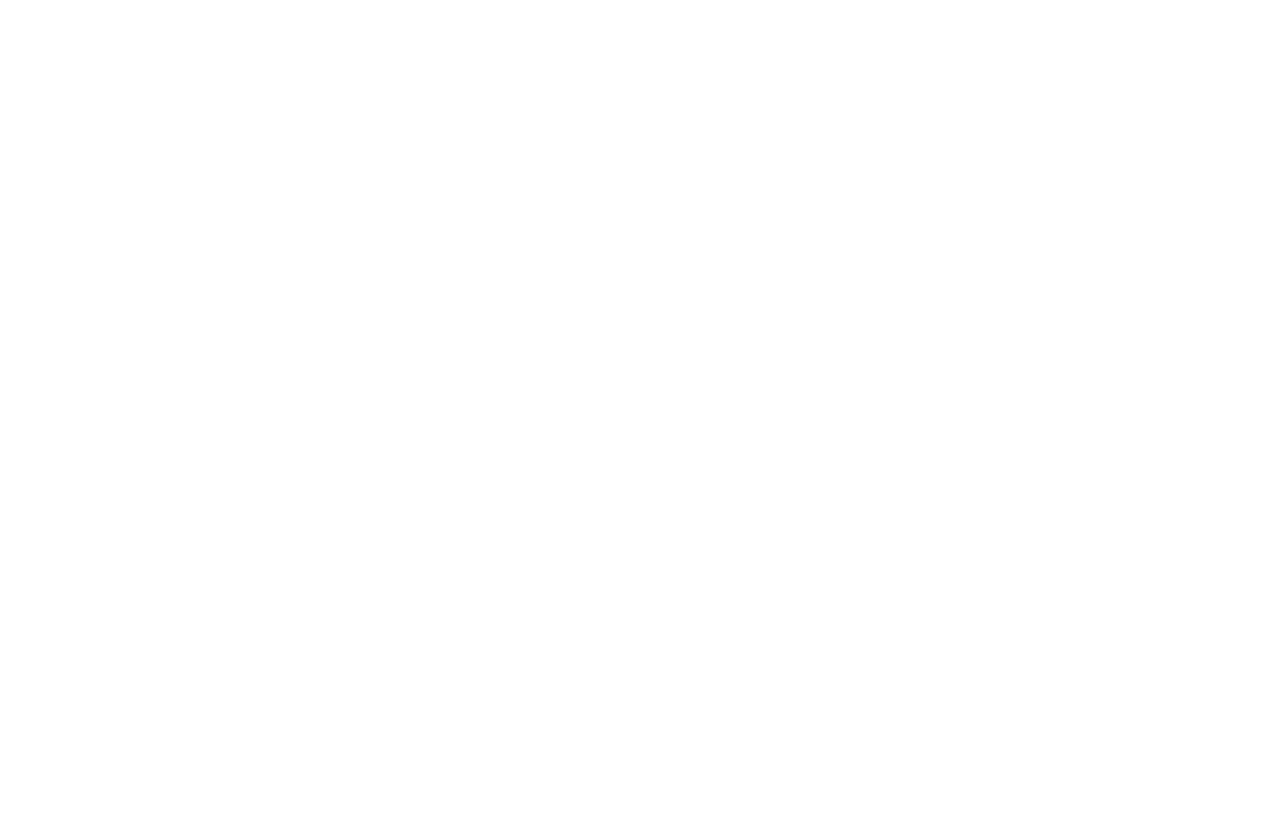
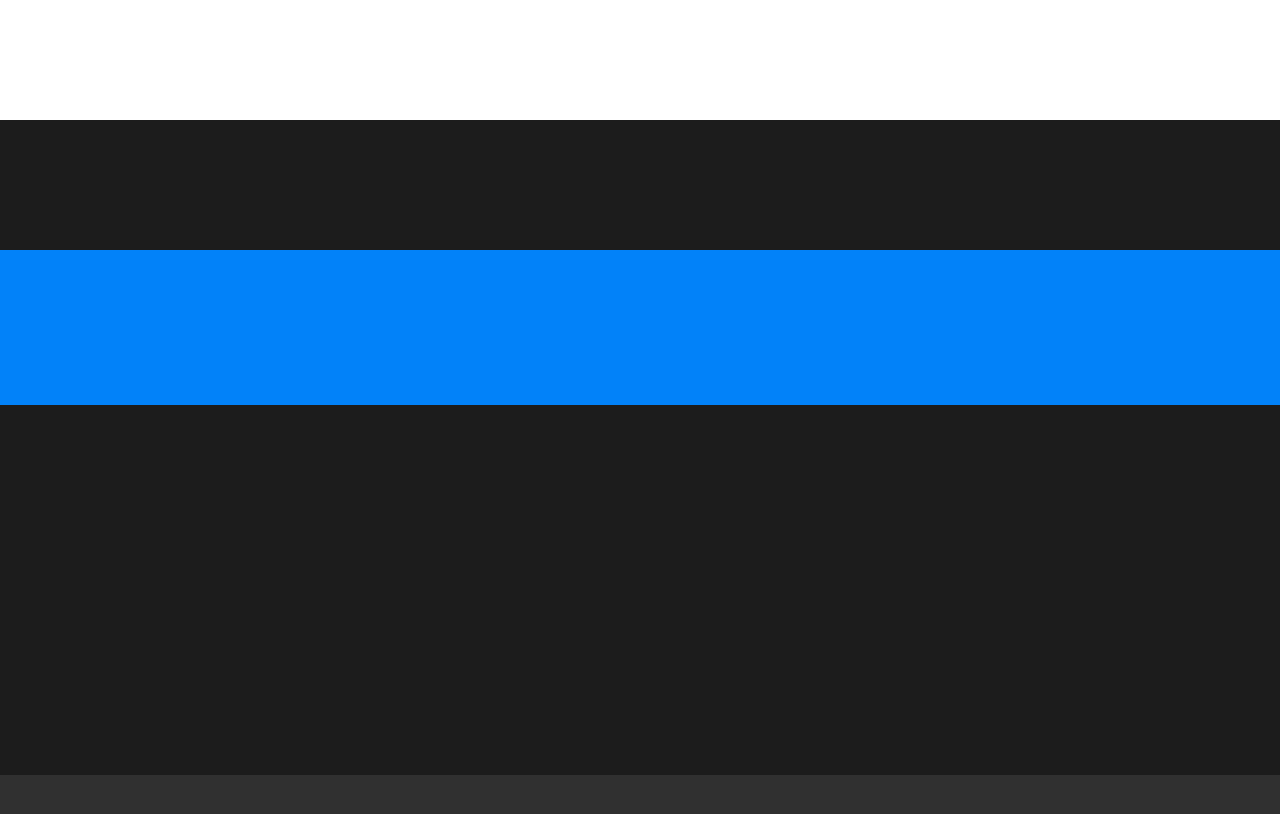
Before and after one commit to giorgiagalbullicavazzini/vite-comics, a Vue app: page / in a window 1280 px wide. Shown: the top 814 px of the page. Built offline with nearby package versions, Linux system fonts and the light colour scheme.

Commit message:
base page layout

```diff
--- a/src/App.vue
+++ b/src/App.vue
@@ -1,3 +1,28 @@
-<script></script>
+<script>
+// Import all components
+import DCFooter from './components/DCFooter.vue';
+import DCHeader from './components/DCHeader.vue';
+import DCMain from './components/DCMain.vue';
 
-<template></template>
+export default {
+  components: {
+    DCFooter,
+    DCHeader,
+    DCMain
+  }
+}
+</script>
+
+<template>
+  <!-- Header -->
+  <DCHeader></DCHeader>
+  <!-- // Header -->
+
+  <!-- Main -->
+  <DCMain></DCMain>
+  <!-- // Main -->
+
+  <!-- Footer -->
+  <DCFooter></DCFooter>
+  <!-- // Footer -->
+</template>
--- /dev/null
+++ b/src/components/DCFooter.vue
@@ -0,0 +1,22 @@
+<script>
+import FooterBottom from './FooterBottom.vue';
+import FooterTop from './FooterTop.vue';
+
+export default {
+    data() {
+        return {
+        }
+    },
+    components: {
+        FooterBottom,
+        FooterTop
+    }
+}
+</script>
+
+<template>
+    <div id="footer">
+        <FooterTop></FooterTop>
+        <FooterBottom></FooterBottom>
+    </div>
+</template>
--- /dev/null
+++ b/src/components/DCHeader.vue
@@ -0,0 +1,24 @@
+<script>
+export default {
+    data() {
+        return {
+        }
+    }
+}
+</script>
+
+<template>
+    <div id="header">
+        <div class="container"></div>
+    </div>
+</template>
+
+<style scoped>
+#header {
+    background-color: #ffffff;
+}
+
+.container {
+    height: 120px;
+}
+</style>
--- /dev/null
+++ b/src/components/DCMain.vue
@@ -0,0 +1,22 @@
+<script>
+import MainBottom from './MainBottom.vue';
+import MainTop from './MainTop.vue';
+
+export default {
+    data() {
+        return {
+        }
+    },
+    components: {
+        MainBottom,
+        MainTop
+    }
+}
+</script>
+
+<template>
+    <div id="main">
+        <MainTop></MainTop>
+        <MainBottom></MainBottom>
+    </div>
+</template>
--- /dev/null
+++ b/src/components/FooterBottom.vue
@@ -0,0 +1,24 @@
+<script>
+export default {
+    data() {
+        return {
+        }
+    }
+}
+</script>
+
+<template>
+    <div id="footer-bottom">
+        <div class="container"></div>
+    </div>
+</template>
+
+<style scoped>
+#footer-bottom {
+    background-color: #303030;
+}
+
+.container {
+    height: 110px;
+}
+</style>
--- /dev/null
+++ b/src/components/FooterTop.vue
@@ -0,0 +1,24 @@
+<script>
+export default {
+    data() {
+        return {
+        }
+    }
+}
+</script>
+
+<template>
+    <div id="footer-top">
+        <div class="container"></div>
+    </div>
+</template>
+
+<style scoped>
+#footer-top {
+    background-color: #1c1c1c;
+}
+
+.container {
+    height: 370px;
+}
+</style>
--- /dev/null
+++ b/src/components/MainBottom.vue
@@ -0,0 +1,24 @@
+<script>
+export default {
+    data() {
+        return {
+        }
+    }
+}
+</script>
+
+<template>
+    <div id="main-bottom">
+        <div class="container"></div>
+    </div>
+</template>
+
+<style scoped>
+#main-bottom {
+    background-color: #0282f9;
+}
+
+.container {
+    height: 155px;
+}
+</style>
--- /dev/null
+++ b/src/components/MainTop.vue
@@ -0,0 +1,24 @@
+<script>
+export default {
+    data() {
+        return {
+        }
+    }
+}
+</script>
+
+<template>
+    <div id="main-top">
+        <div class="container"></div>
+    </div>
+</template>
+
+<style scoped>
+#main-top {
+    background-color: #1c1c1c;
+}
+
+.container {
+    height: 130px;
+}
+</style>
--- a/src/style.css
+++ b/src/style.css
@@ -0,0 +1,10 @@
+* {
+    box-sizing: border-box;
+    margin: 0;
+    padding: 0;
+}
+
+.container {
+    margin: auto;
+    max-width: 1300px;
+}
```
